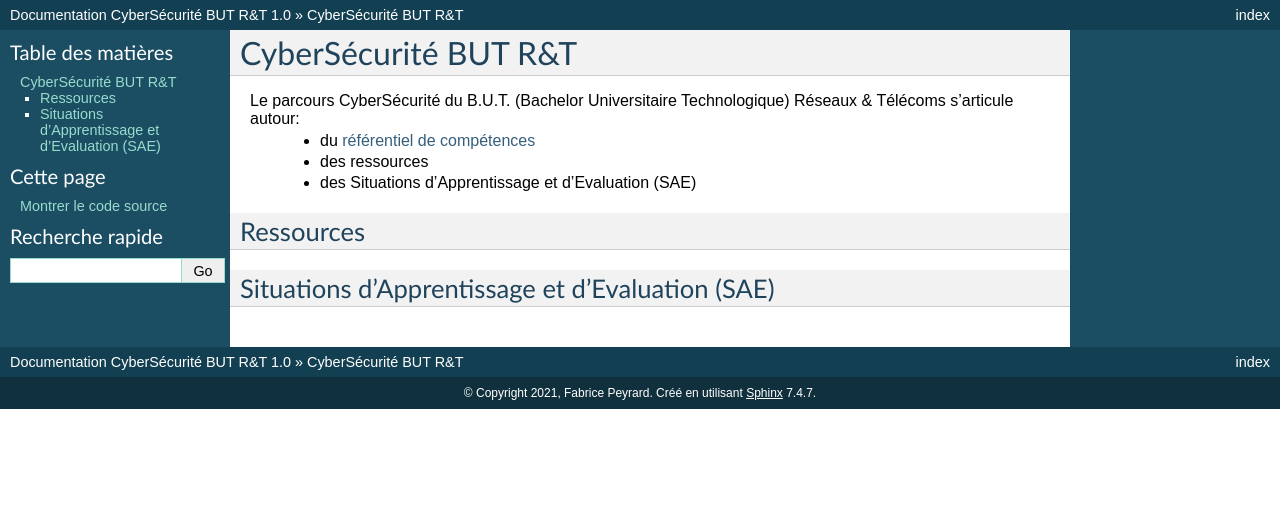
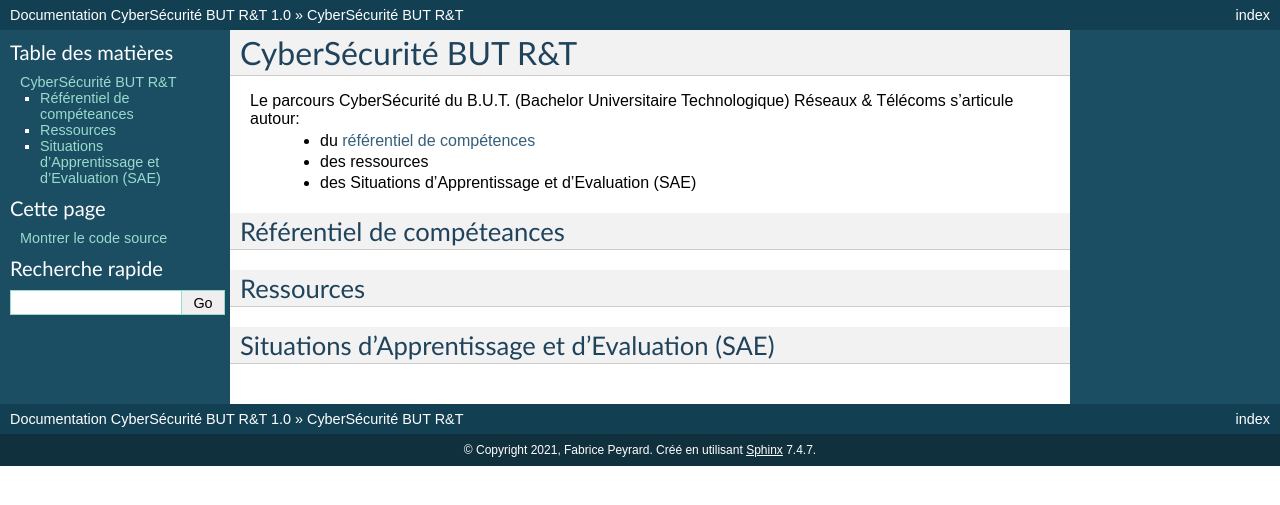
Before and after one commit to FPeyrard/CyberSecurite_BUT_RT, a Sphinx documentation site: the page built from docs/source/index.rst, in a window 1280 px wide. Shown: the top 505 px of the page. Built offline with Sphinx 7.4.7, drawn with Linux system fonts in a browser that asks for light colours; pages that are not in the unit, such as notebooks, are missing from menus.

Commit message:
Update index.rst

```diff
--- a/docs/source/index.rst
+++ b/docs/source/index.rst
@@ -10,6 +10,9 @@ Le parcours CyberSécurité du B.U.T. (Bachelor Universitaire Technologique) Ré
  * du :doc:`référentiel de compétences </referentielcompetences/refcomp>`
  * des ressources
  * des Situations d'Apprentissage et d'Evaluation (SAE)
+
+Référentiel de compéteances
+---------------------------
 
 .. toctree::
    :maxdepth: 3
```
